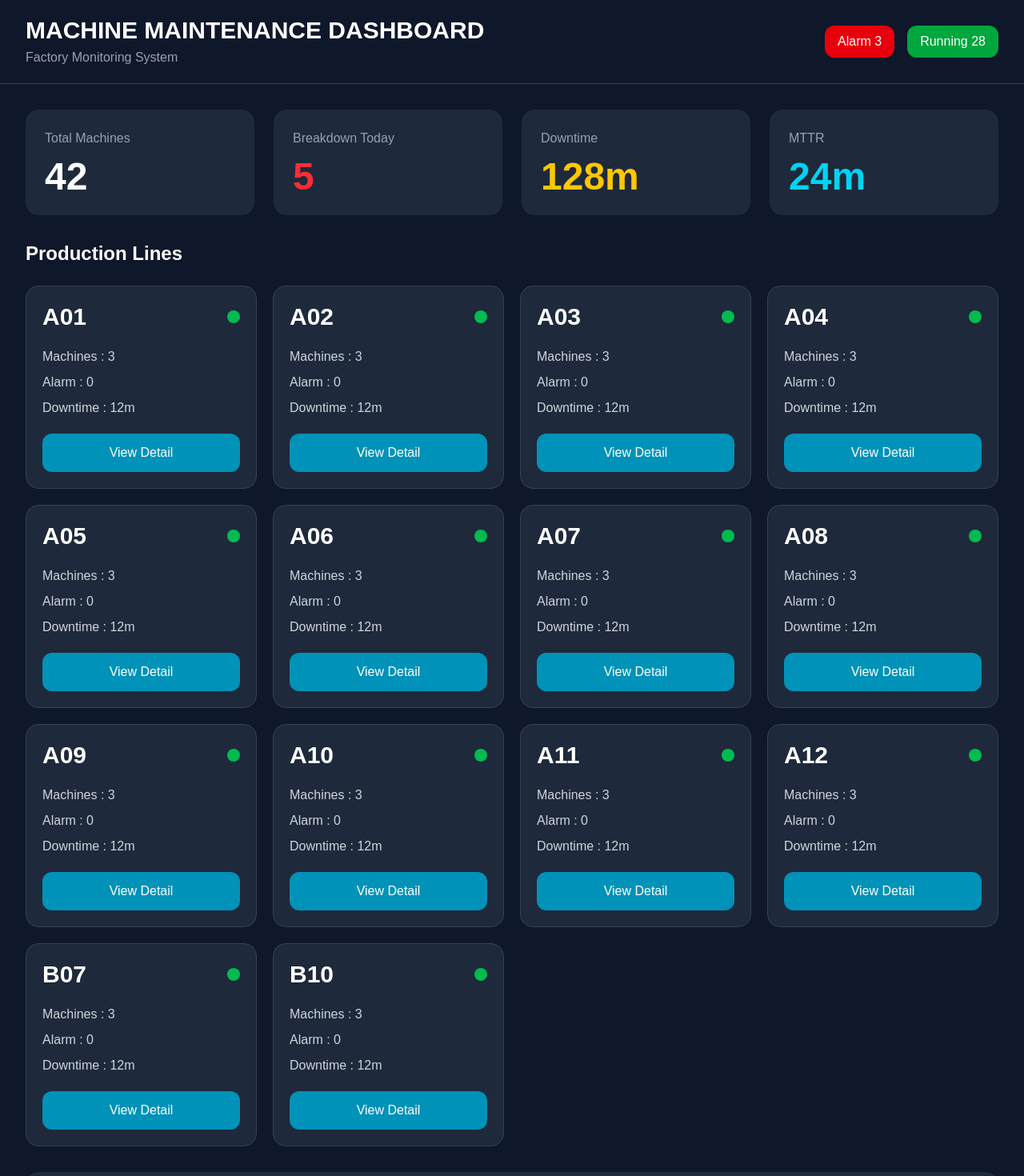
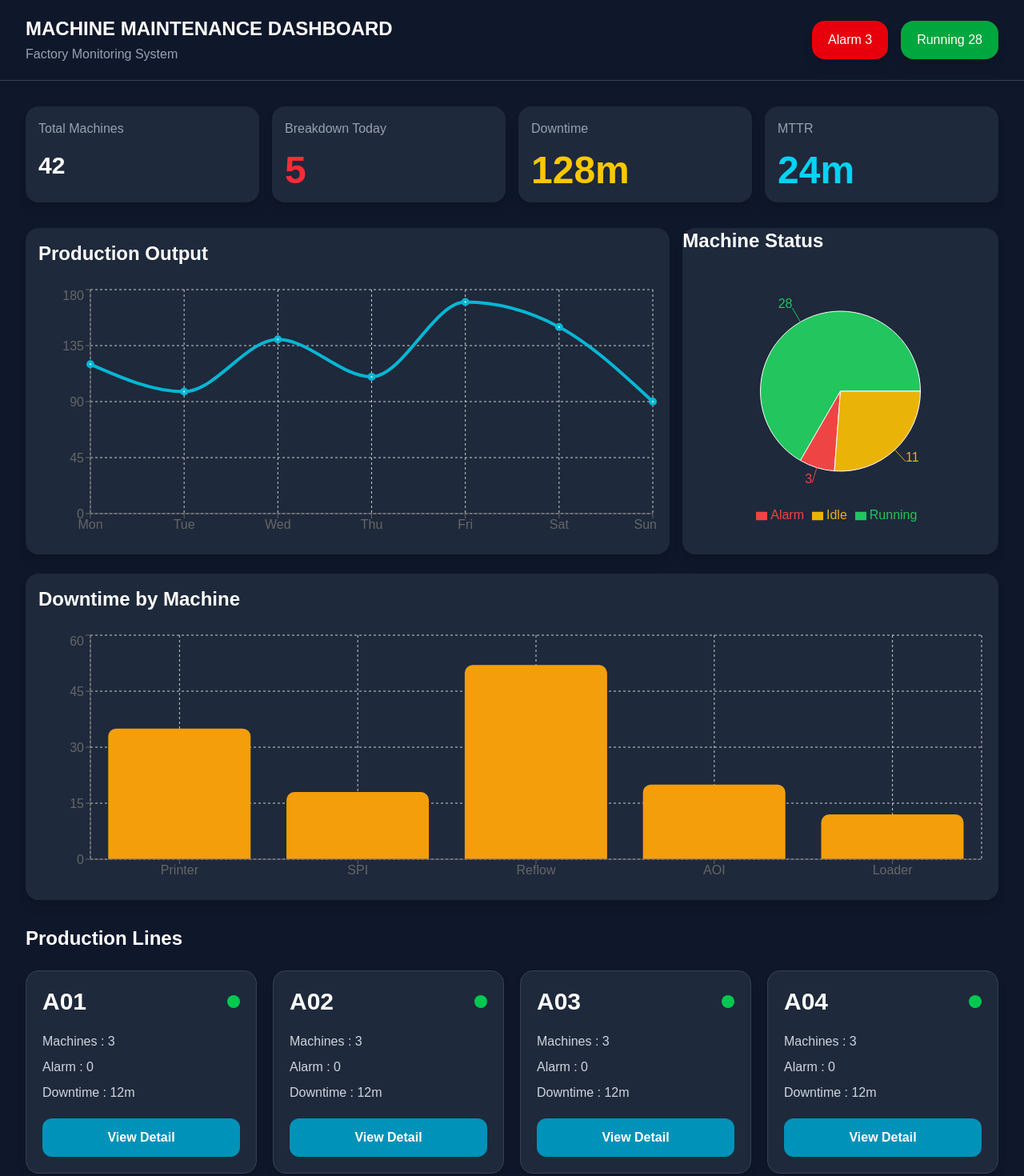
Before and after one commit to SAPPAWIT99/machine-dashboard, a Next.js app: page / in a window 1280 px wide. Shown: the top 1470 px of the page at 80% size. Built offline with nearby package versions, Linux system fonts and the light colour scheme.

Commit message:
update dashboard ui

```diff
--- a/app/page.tsx
+++ b/app/page.tsx
@@ -1,4 +1,24 @@
+"use client";
+
+import {
+  LineChart,
+  Line,
+  XAxis,
+  YAxis,
+  CartesianGrid,
+  Tooltip,
+  ResponsiveContainer,
+  BarChart,
+  Bar,
+  PieChart,
+  Pie,
+  Cell,
+  Legend,
+} from "recharts";
+
 export default function Home() {
+
+  // Production Lines
   const lines = [
     "A01","A02","A03","A04",
     "A05","A06","A07","A08",
@@ -6,97 +26,280 @@ export default function Home() {
     "B07","B10"
   ];
 
+  // Production Output Graph
+  const productionData = [
+    { day: "Mon", output: 120 },
+    { day: "Tue", output: 98 },
+    { day: "Wed", output: 140 },
+    { day: "Thu", output: 110 },
+    { day: "Fri", output: 170 },
+    { day: "Sat", output: 150 },
+    { day: "Sun", output: 90 },
+  ];
+
+  // Downtime Graph
+  const downtimeData = [
+    { machine: "Printer", time: 35 },
+    { machine: "SPI", time: 18 },
+    { machine: "Reflow", time: 52 },
+    { machine: "AOI", time: 20 },
+    { machine: "Loader", time: 12 },
+  ];
+
+  // Pie Chart Data
+  const statusData = [
+    { name: "Running", value: 28 },
+    { name: "Alarm", value: 3 },
+    { name: "Idle", value: 11 },
+  ];
+
+  const COLORS = [
+    "#22c55e",
+    "#ef4444",
+    "#eab308",
+  ];
+
   return (
+
     <main className="min-h-screen bg-[#0f172a] text-white">
 
-      {/* Topbar */}
+      {/* ================= TOPBAR ================= */}
+
       <div className="flex items-center justify-between px-8 py-5 border-b border-gray-700">
+
         <div>
-          <h1 className="text-3xl font-bold">
+
+          <h1 className="text-2xl font-bold">
             MACHINE MAINTENANCE DASHBOARD
           </h1>
 
           <p className="text-gray-400 mt-1">
             Factory Monitoring System
           </p>
+
         </div>
 
         <div className="flex gap-4">
-          <div className="bg-red-600 px-4 py-2 rounded-xl">
+
+          <div className="bg-red-600 px-5 py-3 rounded-2xl shadow-lg">
             Alarm 3
           </div>
 
-          <div className="bg-green-600 px-4 py-2 rounded-xl">
+          <div className="bg-green-600 px-5 py-3 rounded-2xl shadow-lg">
             Running 28
           </div>
+
         </div>
+
       </div>
 
-      {/* Summary */}
-      <section className="grid grid-cols-4 gap-6 p-8">
+      {/* ================= SUMMARY ================= */}
 
-        <div className="bg-[#1e293b] p-6 rounded-2xl">
+      <section className="grid grid-cols-1 md:grid-cols-2 xl:grid-cols-4 gap-4 p-8">
+
+        <div className="bg-[#1e293b] p-4 rounded-2xl shadow-lg">
+
           <h2 className="text-gray-400">
             Total Machines
           </h2>
 
-          <p className="text-5xl font-bold mt-3">
+          <p className="text-3xl font-bold mt-4">
             42
           </p>
+
         </div>
 
-        <div className="bg-[#1e293b] p-6 rounded-2xl">
+        <div className="bg-[#1e293b] p-4 rounded-2xl shadow-lg">
+
           <h2 className="text-gray-400">
             Breakdown Today
           </h2>
 
-          <p className="text-5xl font-bold mt-3 text-red-500">
+          <p className="text-5xl font-bold mt-4 text-red-500">
             5
           </p>
+
         </div>
 
-        <div className="bg-[#1e293b] p-6 rounded-2xl">
+        <div className="bg-[#1e293b] p-4 rounded-2xl shadow-lg">
+
           <h2 className="text-gray-400">
             Downtime
           </h2>
 
-          <p className="text-5xl font-bold mt-3 text-yellow-400">
+          <p className="text-5xl font-bold mt-4 text-yellow-400">
             128m
           </p>
+
         </div>
 
-        <div className="bg-[#1e293b] p-6 rounded-2xl">
+        <div className="bg-[#1e293b] p-4 rounded-2xl shadow-lg">
+
           <h2 className="text-gray-400">
             MTTR
           </h2>
 
-          <p className="text-5xl font-bold mt-3 text-cyan-400">
+          <p className="text-5xl font-bold mt-4 text-cyan-400">
             24m
           </p>
+
         </div>
 
       </section>
 
-      {/* Line Status */}
-      <section className="px-8">
+      {/* ================= GRAPH SECTION ================= */}
+
+      <section className="grid grid-cols-1 xl:grid-cols-3 gap-4 px-8">
+
+        {/* LINE GRAPH */}
+
+        <div className="bg-[#1e293b] rounded-2xl p-4 col-span-2 shadow-lg">
+
+          <h2 className="text-2xl font-bold mb-6">
+            Production Output
+          </h2>
+
+          <div style={{ width: "100%", height: 320 }}>
+
+            <ResponsiveContainer>
+
+              <LineChart data={productionData}>
+
+                <CartesianGrid strokeDasharray="3 3" />
+
+                <XAxis dataKey="day" />
+
+                <YAxis />
+
+                <Tooltip />
+
+                <Line
+                  type="monotone"
+                  dataKey="output"
+                  stroke="#06b6d4"
+                  strokeWidth={4}
+                />
+
+              </LineChart>
+
+            </ResponsiveContainer>
+
+          </div>
+
+        </div>
+
+        {/* PIE CHART */}
+
+        <div className="bg-[#1e293b] rounded-2xl p- shadow-lg">
+
+          <h2 className="text-2xl font-bold mb-6">
+            Machine Status
+          </h2>
+
+          <div style={{ width: "100%", height: 320 }}>
+
+            <ResponsiveContainer>
+
+              <PieChart>
+
+                <Pie
+                  data={statusData}
+                  dataKey="value"
+                  nameKey="name"
+                  outerRadius={100}
+                  label
+                >
+
+                  {statusData.map((entry, index) => (
+
+                    <Cell
+                      key={index}
+                      fill={COLORS[index % COLORS.length]}
+                    />
+
+                  ))}
+
+                </Pie>
+
+                <Tooltip />
+
+                <Legend />
+
+              </PieChart>
+
+            </ResponsiveContainer>
+
+          </div>
+
+        </div>
+
+      </section>
+
+      {/* ================= BAR GRAPH ================= */}
+
+      <section className="px-8 mt-6">
+
+        <div className="bg-[#1e293b] rounded-2xl p-4 shadow-lg">
+
+          <h2 className="text-2xl font-bold mb-6">
+            Downtime by Machine
+          </h2>
+
+          <div style={{ width: "100%", height: 320 }}>
+
+            <ResponsiveContainer>
+
+              <BarChart data={downtimeData}>
+
+                <CartesianGrid strokeDasharray="3 3" />
+
+                <XAxis dataKey="machine" />
+
+                <YAxis />
+
+                <Tooltip />
+
+                <Bar
+                  dataKey="time"
+                  fill="#f59e0b"
+                  radius={[10,10,0,0]}
+                />
+
+              </BarChart>
+
+            </ResponsiveContainer>
+
+          </div>
+
+        </div>
+
+      </section>
+
+      {/* ================= LINE STATUS ================= */}
+
+      <section className="px-8 mt-8">
 
         <h2 className="text-2xl font-bold mb-6">
           Production Lines
         </h2>
 
-        <div className="grid grid-cols-4 gap-5">
+        <div className="grid grid-cols-1 md:grid-cols-2 xl:grid-cols-4 gap-5">
 
           {lines.map((line, index) => (
+
             <div
               key={index}
-              className="bg-[#1e293b] rounded-2xl p-5 border border-gray-700 hover:border-cyan-400 transition"
+              className="bg-[#1e293b] rounded-2xl p-5 border border-gray-700 hover:border-cyan-400 transition shadow-lg"
             >
+
               <div className="flex items-center justify-between">
+
                 <h3 className="text-3xl font-bold">
                   {line}
                 </h3>
 
                 <div className="w-4 h-4 bg-green-500 rounded-full animate-pulse"></div>
+
               </div>
 
               <div className="mt-5 space-y-2 text-gray-300">
@@ -115,88 +318,111 @@ export default function Home() {
 
               </div>
 
-              <button className="mt-5 w-full bg-cyan-600 hover:bg-cyan-500 py-3 rounded-xl">
+              <button className="mt-5 w-full bg-cyan-600 hover:bg-cyan-500 py-3 rounded-xl font-semibold">
                 View Detail
               </button>
 
             </div>
+
           ))}
 
         </div>
 
       </section>
 
-      {/* History Table */}
+      {/* ================= HISTORY TABLE ================= */}
+
       <section className="p-8">
 
-        <div className="bg-[#1e293b] rounded-2xl p-6">
+        <div className="bg-[#1e293b] rounded-2xl p-4 shadow-lg">
 
-          <div className="flex items-center justify-between mb-5">
+          <div className="flex items-center justify-between mb-6">
+
             <h2 className="text-2xl font-bold">
               Maintenance History
             </h2>
 
-            <button className="bg-green-600 px-5 py-2 rounded-xl">
+            <button className="bg-green-600 hover:bg-green-500 px-5 py-3 rounded-xl">
               + Add Record
             </button>
+
           </div>
 
           <table className="w-full">
 
             <thead className="text-left text-gray-400 border-b border-gray-700">
+
               <tr>
-                <th className="py-3">Date</th>
+
+                <th className="py-4">Date</th>
                 <th>Line</th>
                 <th>Machine</th>
                 <th>Problem</th>
                 <th>Technician</th>
                 <th>Downtime</th>
                 <th>Status</th>
+
               </tr>
+
             </thead>
 
             <tbody>
 
               <tr className="border-b border-gray-800">
+
                 <td className="py-4">26/05/2026</td>
                 <td>A01</td>
                 <td>Printer</td>
                 <td>Motor Alarm</td>
                 <td>John</td>
                 <td>35m</td>
+
                 <td>
+
                   <span className="bg-green-600 px-3 py-1 rounded-full text-sm">
                     Complete
                   </span>
+
                 </td>
+
               </tr>
 
               <tr className="border-b border-gray-800">
+
                 <td className="py-4">26/05/2026</td>
                 <td>A04</td>
                 <td>SPI</td>
                 <td>Camera Error</td>
                 <td>Mike</td>
                 <td>18m</td>
+
                 <td>
+
                   <span className="bg-yellow-500 px-3 py-1 rounded-full text-sm">
                     Waiting Part
                   </span>
+
                 </td>
+
               </tr>
 
               <tr>
+
                 <td className="py-4">26/05/2026</td>
                 <td>B10</td>
                 <td>Reflow</td>
                 <td>Temperature Alarm</td>
                 <td>Alex</td>
                 <td>52m</td>
+
                 <td>
+
                   <span className="bg-red-600 px-3 py-1 rounded-full text-sm">
                     Breakdown
                   </span>
+
                 </td>
+
               </tr>
 
             </tbody>
@@ -208,5 +434,6 @@ export default function Home() {
       </section>
 
     </main>
+
   );
 }
--- a/package.json
+++ b/package.json
@@ -11,7 +11,8 @@
   "dependencies": {
     "next": "16.2.6",
     "react": "19.2.4",
-    "react-dom": "19.2.4"
+    "react-dom": "19.2.4",
+    "recharts": "^3.8.1"
   },
   "devDependencies": {
     "@tailwindcss/postcss": "^4",
```
Also changed, not shown: 1 other file (tests, documents, lock files or other folders).
